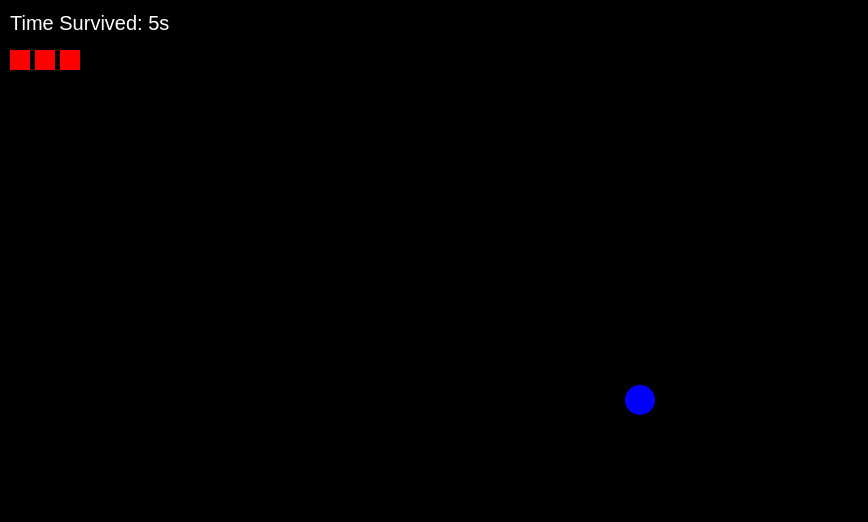
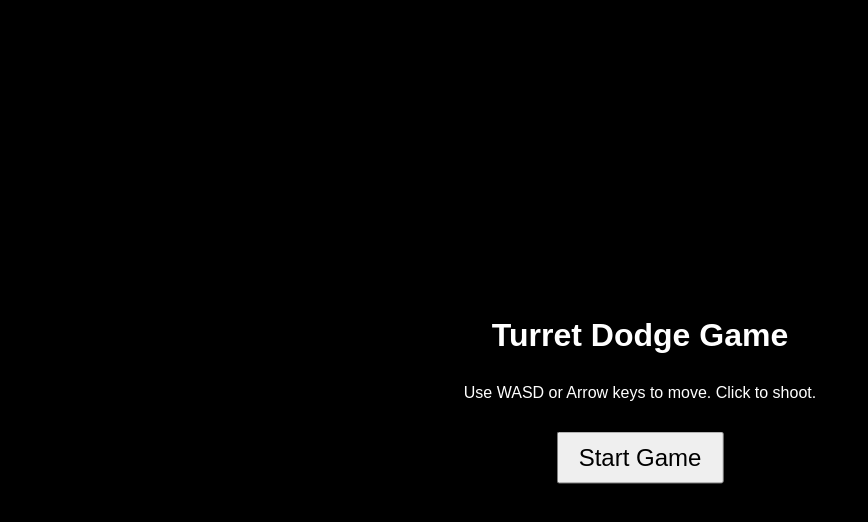
Before and after one commit to jasonli2446/turret-dodge-game, a plain HTML site: page index.html in a window 1280 px wide. Shown: the whole page, without its empty margins (0-868 px from the left). Drawn offline with Linux system fonts and the light colour scheme.

Commit message:
create start page

```diff
--- a/css/style.css
+++ b/css/style.css
@@ -11,9 +11,33 @@ body {
   background-color: black;
 }
 
+h1 {
+  color: white;
+  font-family: Arial, sans-serif;
+  text-align: center;
+  margin-bottom: 30px;
+}
+
 canvas {
-  display: block;
+  display: none; /* Hide canvas initially */
   position: absolute;
+}
+
+#startScreen {
+  position: absolute;
+  top: 50%;
+  left: 50%;
+  transform: translate(-50%, -50%);
+  text-align: center;
+  color: white;
+  font-family: Arial, sans-serif;
+}
+
+#startButton {
+  padding: 10px 20px;
+  font-size: 24px;
+  cursor: pointer;
+  margin-top: 30px;
 }
 
 #gameOver {
--- a/index.html
+++ b/index.html
@@ -7,6 +7,11 @@
     <link rel="stylesheet" href="css/style.css">
 </head>
 <body>
+    <div id="startScreen">
+        <h1>Turret Dodge Game</h1>
+        <p>Use WASD or Arrow keys to move. Click to shoot.</p>
+        <button id="startButton">Start Game</button>
+    </div>
     <canvas id="gameCanvas"></canvas>
     <script src="js/bullet.js"></script>
     <script src="js/player.js"></script>
--- a/js/game.js
+++ b/js/game.js
@@ -1,60 +1,75 @@
 const canvas = document.getElementById("gameCanvas");
 const ctx = canvas.getContext("2d");
+const startScreen = document.getElementById("startScreen");
+const startButton = document.getElementById("startButton");
 
 canvas.width = window.innerWidth;
 canvas.height = window.innerHeight;
 
-let player = new Player(canvas.width / 2, canvas.height / 2);
-let bullets = [];
-let turrets = [];
-let turretBullets = [];
-let inputHandler = new InputHandler(player, bullets);
-let spawnRate = 5000;
-let lastSpawn = Date.now();
-let startTime = Date.now();
-let gameOver = false;
+let player,
+  bullets,
+  turrets,
+  turretBullets,
+  inputHandler,
+  spawnRate,
+  lastSpawn,
+  startTime,
+  gameOver;
+
+function initializeGame() {
+  player = new Player(canvas.width / 2, canvas.height / 2);
+  bullets = [];
+  turrets = [];
+  turretBullets = [];
+  inputHandler = new InputHandler(player, bullets);
+  spawnRate = 5000;
+  lastSpawn = Date.now();
+  startTime = Date.now();
+  gameOver = false;
+}
+
+function startGame() {
+  startScreen.style.display = "none";
+  canvas.style.display = "block";
+  initializeGame();
+  gameLoop();
+}
+
+startButton.addEventListener("click", startGame);
 
 function isSpawnLocationValid(x, y) {
-  // Ensures turrets don't overlap
   for (let turret of turrets) {
     let dx = turret.x - x;
     let dy = turret.y - y;
     let distance = Math.sqrt(dx * dx + dy * dy);
     if (distance < 50) return false;
   }
-  // Ensure turrets don't spawn too close to the player
   let dx = player.x - x;
   let dy = player.y - y;
   let distance = Math.sqrt(dx * dx + dy * dy);
   if (distance < 100) return false;
-
   return true;
 }
 
 function spawnTurret() {
   let elapsedTime = Math.floor((Date.now() - startTime) / 1000);
   let turretTypes = ["basic"];
-
   if (elapsedTime > 10) turretTypes.push("fast");
   if (elapsedTime > 20) turretTypes.push("heavy");
-
   let x, y;
   do {
     x = Math.random() * canvas.width;
     y = Math.random() * canvas.height;
   } while (!isSpawnLocationValid(x, y));
-
   let type = turretTypes[Math.floor(Math.random() * turretTypes.length)];
   turrets.push(new Turret(x, y, type));
 }
 
 function drawUI() {
   let elapsedTime = Math.floor((Date.now() - startTime) / 1000);
-
   ctx.fillStyle = "white";
   ctx.font = "20px Arial";
   ctx.fillText(`Time Survived: ${elapsedTime}s`, 10, 30);
-
   for (let i = 0; i < player.health; i++) {
     ctx.fillStyle = "red";
     ctx.fillRect(10 + i * 25, 50, 20, 20);
@@ -67,7 +82,6 @@ function displayGameOver(score) {
   scoreElement.id = "gameOver";
   scoreElement.innerHTML = `Game Over! Score: ${score * 100}`;
   document.body.appendChild(scoreElement);
-
   const playAgainButton = document.createElement("button");
   playAgainButton.id = "playAgain";
   playAgainButton.innerHTML = "Play Again";
@@ -79,9 +93,7 @@ function displayGameOver(score) {
 
 function gameLoop() {
   if (gameOver) return;
-
   ctx.clearRect(0, 0, canvas.width, canvas.height);
-
   let elapsedTime = Math.floor((Date.now() - startTime) / 1000);
   if (elapsedTime > 10) {
     turrets.forEach((turret) => {
@@ -94,34 +106,27 @@ function gameLoop() {
       if (turret.type === "fast") turret.fireRate = 750;
     });
   }
-
   if (Date.now() - lastSpawn > spawnRate) {
     spawnTurret();
     lastSpawn = Date.now();
-    if (spawnRate > 2000) spawnRate -= 300;
+    if (spawnRate > 1000) spawnRate -= 300;
   }
-
   player.move(inputHandler.keys);
   player.draw(ctx);
-
   bullets.forEach((bullet) => {
     bullet.move();
     bullet.draw(ctx);
   });
-
   turretBullets.forEach((bullet) => {
     bullet.move();
     bullet.draw(ctx);
   });
-
   turrets.forEach((turret) => {
     turret.shoot(player);
     turret.draw(ctx);
   });
-
   CollisionHandler.handleCollisions(bullets, turrets, turretBullets, player);
   drawUI();
-
   requestAnimationFrame(gameLoop);
 }
 
@@ -129,7 +134,6 @@ canvas.addEventListener("mousedown", (event) => {
   let rect = canvas.getBoundingClientRect();
   let mouseX = event.clientX - rect.left;
   let mouseY = event.clientY - rect.top;
-
   let angle = Math.atan2(mouseY - player.y, mouseX - player.x);
   bullets.push(new Bullet(player.x, player.y, angle, 7, 5, true));
 });
@@ -141,6 +145,3 @@ window.addEventListener("resize", () => {
 
 canvas.width = window.innerWidth;
 canvas.height = window.innerHeight;
-
-// Start game
-gameLoop();
```
